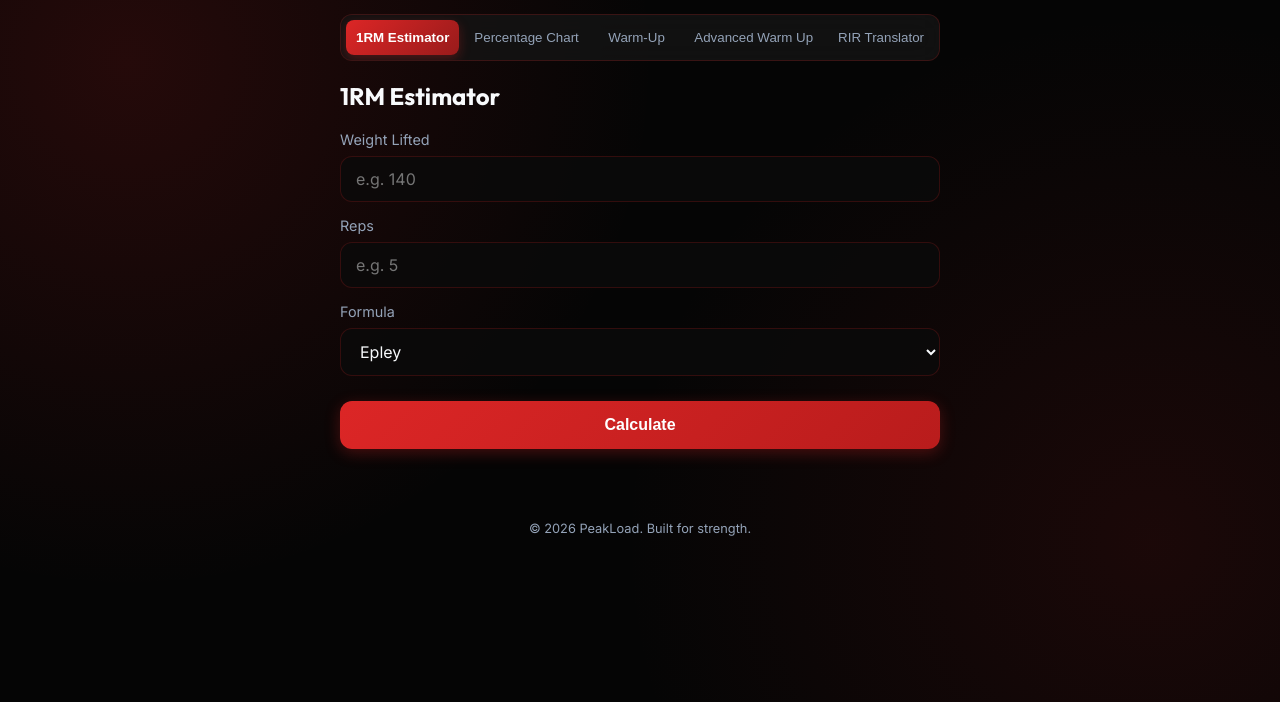
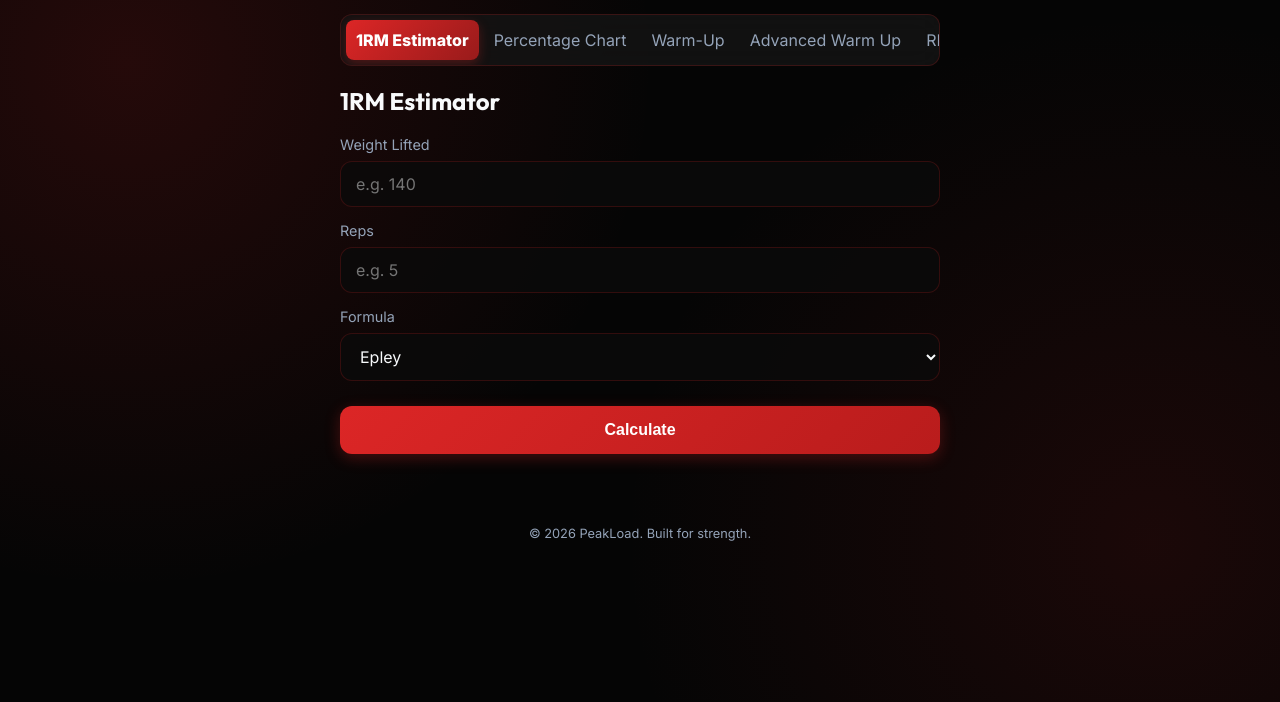
Before and after one commit to TheCrimsonborn/PeakLoad, a plain HTML site: page index.html in a window 1280 px wide. Shown: the part 98-800 px from the top of the page. Drawn offline with Linux system fonts and the light colour scheme.

Commit message:
feat: Implement core UI styling and JavaScript functionality, updating navigation structure.

```diff
--- a/css/style.css
+++ b/css/style.css
@@ -168,6 +168,8 @@ body {
     font-weight: 500;
     white-space: nowrap;
     transition: all 0.3s ease;
+    text-decoration: none;
+    text-align: center;
 }
 
 .nav-btn:hover {
@@ -260,6 +262,15 @@ select:focus {
     outline: none;
     border-color: var(--primary-color);
     box-shadow: 0 0 0 2px rgba(220, 38, 38, 0.2);
+}
+
+/* Accessibility Focus States */
+a:focus-visible,
+button:focus-visible,
+input:focus-visible,
+select:focus-visible {
+    outline: 2px solid var(--primary-color);
+    outline-offset: 2px;
 }
 
 .range-inputs {
--- a/index.html
+++ b/index.html
@@ -69,13 +69,11 @@
         </header>
 
         <nav class="main-nav">
-            <button class="nav-btn active" data-target="section-1rm" data-i18n="nav_1rm">1RM Estimator</button>
-            <button class="nav-btn" data-target="section-percentage" data-i18n="nav_percentage">Percentage
-                Chart</button>
-            <button class="nav-btn" data-target="section-warmup" data-i18n="nav_warmup">Warm-Up</button>
-            <button class="nav-btn" data-target="section-adv-warmup" data-i18n="nav_adv_warmup">Advanced Warm
-                Up</button>
-            <button class="nav-btn" data-target="section-rir" data-i18n="nav_rir">RIR Translator</button>
+            <a href="#section-1rm" class="nav-btn active" data-i18n="nav_1rm">1RM Estimator</a>
+            <a href="#section-percentage" class="nav-btn" data-i18n="nav_percentage">Percentage Chart</a>
+            <a href="#section-warmup" class="nav-btn" data-i18n="nav_warmup">Warm-Up</a>
+            <a href="#section-adv-warmup" class="nav-btn" data-i18n="nav_adv_warmup">Advanced Warm Up</a>
+            <a href="#section-rir" class="nav-btn" data-i18n="nav_rir">RIR Translator</a>
         </nav>
 
         <main class="content-area">
--- a/js/main.js
+++ b/js/main.js
@@ -87,23 +87,48 @@ document.addEventListener('DOMContentLoaded', () => {
         }
     });
 
-    // Navigation
+    // Navigation (Hash Routing)
+    function activateSection(targetId) {
+        if (!targetId) targetId = 'section-1rm'; // Default
+
+        // Update Nav
         navBtns.forEach(btn => {
-        btn.addEventListener('click', () => {
-            // Update Nav
-            navBtns.forEach(b => b.classList.remove('active'));
+            btn.classList.remove('active');
+            if (btn.getAttribute('href') === `#${targetId}`) {
                 btn.classList.add('active');
+            }
+        });
 
         // Show Section
-            const targetId = btn.getAttribute('data-target');
         sections.forEach(sec => {
             sec.classList.remove('active');
             if (sec.id === targetId) {
                 sec.classList.add('active');
             }
         });
+    }
+
+    // Handle clicks on nav links
+    navBtns.forEach(btn => {
+        btn.addEventListener('click', (e) => {
+            e.preventDefault(); // Prevent jumpy scrolling
+            const targetHash = btn.getAttribute('href');
+            window.location.hash = targetHash; // Let hashchange event handle the UI update
         });
     });
+
+    // Handle hash changes (back/forward buttons, direct links)
+    window.addEventListener('hashchange', () => {
+        const hash = window.location.hash.substring(1);
+        activateSection(hash || 'section-1rm');
+    });
+
+    // Initial load: Check if there's a hash in the URL
+    if (window.location.hash) {
+        activateSection(window.location.hash.substring(1));
+    } else {
+        activateSection('section-1rm');
+    }
 
     // 1RM Calculator
     btnCalc1rm.addEventListener('click', () => {
```
Lines whose indentation alone changed are shown as unchanged.
